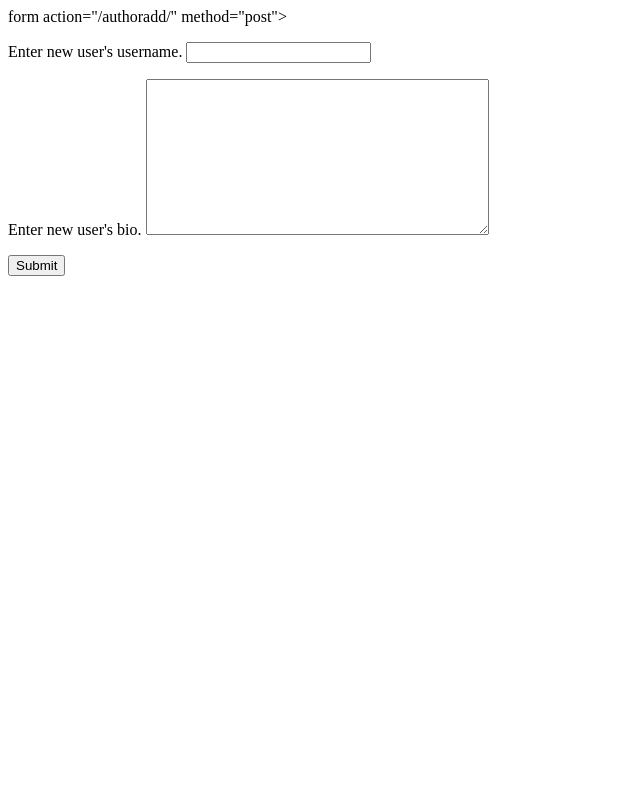
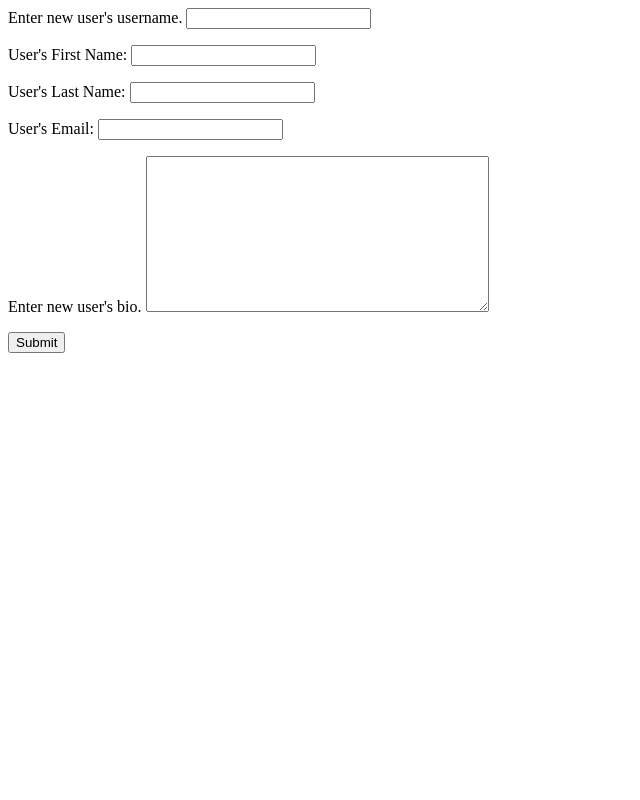
Before and after one commit to bomazani/recipebox, a Django app: page /authoradd/ in a window 1280 px wide. Shown: the whole page, without its empty margins (0-640 px from the left). Run offline with Django 3.2, Linux system fonts and the light colour scheme.

Commit message:
Created recipeadd and and authoradd forms and html. Changed time_required to IntegerField from DurationField.

```diff
--- a/recipebox-app/recipebox/forms.py
+++ b/recipebox-app/recipebox/forms.py
@@ -2,12 +2,15 @@ from django import forms
 from recipebox.models import Author, Recipe
 
 class RecipeAddForm(forms.Form):
-    title = forms.CharField(max_length=124)
-    description = forms.CharField(widget=forms.Textarea)
-    time_required = forms.DurationField()
-    body = forms.CharField(widget=forms.Textarea)
-    author = forms.ModelChoiceField(queryset=Recipe.objects.all())
+    title = forms.CharField(label='Recipe Title', max_length=124)
+    description = forms.CharField(label="Description", widget=forms.Textarea)
+    time_required = forms.IntegerField(label='Cooking Time (in minutes)')
+    body = forms.CharField(label='Ingredients/Steps/Serving Suggestions', widget=forms.Textarea)
+    author = forms.ModelChoiceField(label='Recipe Author', queryset=Author.objects.all())
 
 class AuthorAddForm(forms.Form):
-    user = forms.CharField(label="Enter new user's username.", max_length=124)
+    username = forms.CharField(label="Enter new user's username.", max_length=124)
+    first_name = forms.CharField(label="User's First Name", max_length=30)
+    last_name = forms.CharField(label="User's Last Name", max_length=120)
+    email = forms.EmailField(label="User's Email", )
     bio = forms.CharField(label="Enter new user's bio.", widget=forms.Textarea)
--- a/recipebox-app/recipebox/models.py
+++ b/recipebox-app/recipebox/models.py
@@ -14,7 +14,7 @@ class Author(models.Model):
 class Recipe(models.Model):
     title = models.CharField(max_length=124)
     description = models.CharField(max_length=124, null=True, blank=True)
-    time_required = models.DurationField(null=True, blank=True)
+    time_required = models.IntegerField(default=1)
     body = models.TextField(null=True, blank=True)
     author = models.ForeignKey(
         Author,
--- a/recipebox-app/recipebox/views.py
+++ b/recipebox-app/recipebox/views.py
@@ -2,7 +2,7 @@ from django.shortcuts import render
 from django.shortcuts import get_object_or_404
 from recipebox.models import Author, Recipe
 from recipebox.forms import RecipeAddForm, AuthorAddForm
-
+from django.contrib.auth.models import User
 
 def index(request):
     items = Recipe.objects.all()
@@ -31,10 +31,10 @@ def recipeadd(request):
         if form.is_valid():
             data = form.cleaned_data
 
-            RecipeItem.objects.create(
+            Recipe.objects.create(
                 title=data['title'],
-                description=['description'],
-                time_required=['time_required'],
+                description=data['description'],
+                time_required=data['time_required'],
                 body=data['body'],
                 author=data['author']
             )
@@ -53,10 +53,15 @@ def authoradd(request):
 
         if form.is_valid():
             data = form.cleaned_data
-
-            AuthorItem.objects.create(
-                user=data['user'],
-                bio=['bio']
+            user = User.objects.create_user(
+                username=data['username'],
+                first_name=data['first_name'],
+                last_name=data['last_name'],
+                email=data['email']
+                )
+            Author.objects.create(
+                user=user,
+                bio=data['bio']
             )
             return render(request, 'thanks.html')
 
--- a/recipebox-app/templates/authoradd.html
+++ b/recipebox-app/templates/authoradd.html
@@ -1,5 +1,5 @@
-form action="/authoradd/" method="post">
-    {% csrf_token %}
-    {{ form.as_p }}
-    <input type="submit" value="Submit">
+<form action="/authoradd/" method="post">
+  {% csrf_token %}
+  {{ form.as_p }}
+  <input type="submit" value="Submit" />
 </form>
```
Also changed, not shown: recipebox-app/db.sqlite3, recipebox-app/recipebox/migrations/0005_auto_20190312_1804.py (added).
